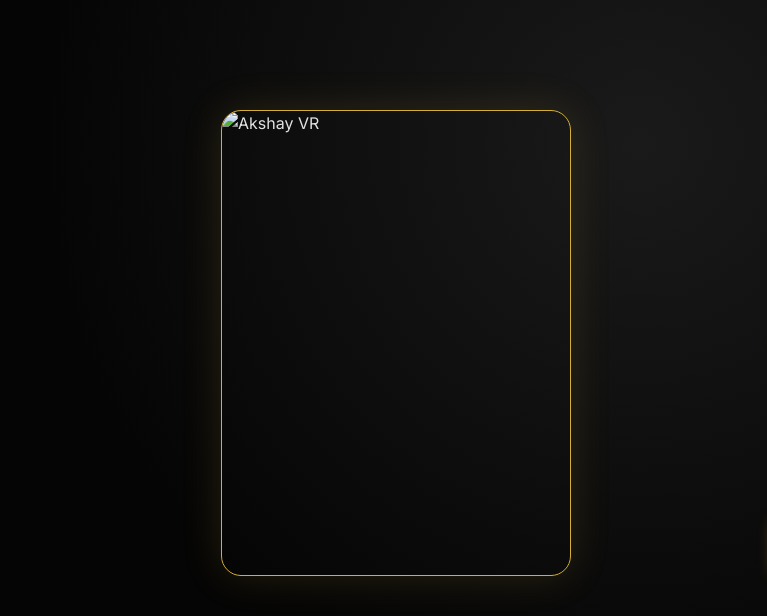
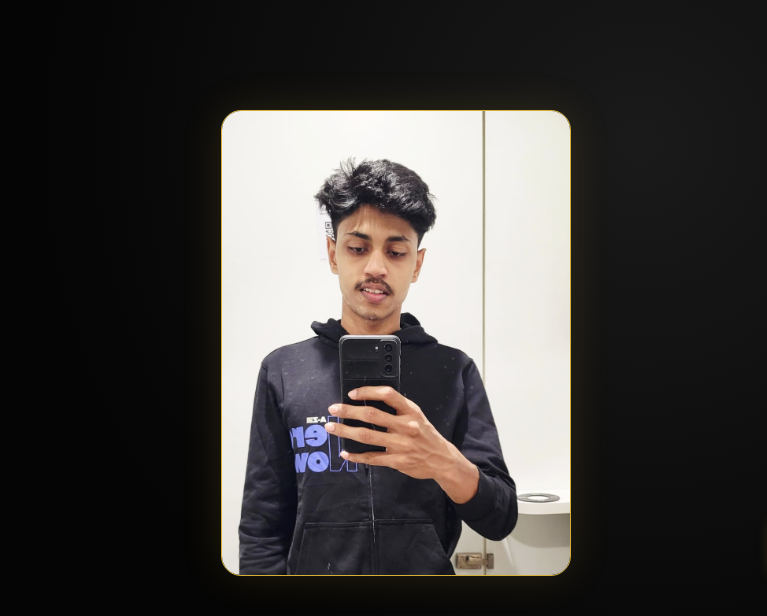
Before and after one commit to akshayvr123/Personal-website-3, a plain HTML site: page index.html in a window 1280 px wide. Shown: the part 97-713 px from the top of the page, 0-767 px from the left. Drawn offline with nearby package versions, Linux system fonts and the light colour scheme; the site is published under a folder, as on GitHub Pages, so addresses that start at the root find nothing; a web font is replaced by a local one.

Commit message:
Fix image tag syntax in index.html

```diff
--- a/index.html
+++ b/index.html
@@ -435,7 +435,7 @@
     <header class="hero">
         <div class="container hero-content">
             <div class="hero-image-wrapper fade-in-up">
-                <img src="/profile.jpeg" alt="Akshay VR" class="hero-img">
+                <img src="profile.jpeg" alt="Akshay VR" class="hero-img">
             </div>
             <div class="hero-text fade-in-up">
                 <h4>Content Strategist</h4>
```
